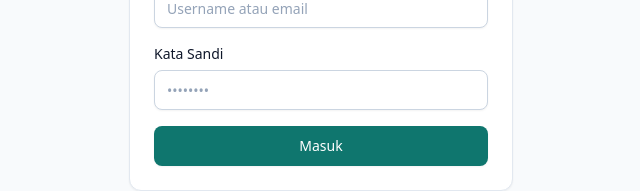
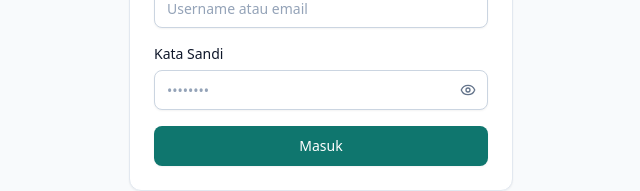
Before and after one commit to sandikaa24/oase-dental, a Next.js app in the folder apps/web/: page /login in a window 1280 px wide. Shown: the part 434-625 px from the top of the page, without its empty margins (319-959 px from the left). Built offline with nearby package versions, Linux system fonts and the light colour scheme; no server answers.

Commit message:
feat(ui): add accessible password visibility toggle with >=40px touch area to login and user modals (UI-1)

```diff
--- a/apps/web/app/login/page.tsx
+++ b/apps/web/app/login/page.tsx
@@ -7,7 +7,7 @@ import { Button } from '@/components/ui/button';
 import { Input } from '@/components/ui/input';
 import { Card, CardHeader, CardTitle, CardDescription, CardContent } from '@/components/ui/card';
 import { ErrorBanner } from '@/components/ui/placeholder';
-import { Sparkles } from 'lucide-react';
+import { Sparkles, Eye, EyeOff } from 'lucide-react';
 
 import type { UserSession } from '@/lib/auth-context';
 
@@ -17,6 +17,7 @@ export default function LoginPage() {
 
   const [identifier, setIdentifier] = useState('');
   const [password, setPassword] = useState('');
+  const [showPassword, setShowPassword] = useState(false);
   const [error, setError] = useState<string | null>(null);
   const [isSubmitting, setIsSubmitting] = useState(false);
 
@@ -104,13 +105,29 @@ export default function LoginPage() {
               <div className="space-y-1">
                 <Input
                   label="Kata Sandi"
-                  type="password"
+                  type={showPassword ? 'text' : 'password'}
                   placeholder="••••••••"
                   value={password}
                   onChange={(e) => setPassword(e.target.value)}
                   required
                   autoComplete="current-password"
                   disabled={isSubmitting || authLoading}
+                  suffix={
+                    <button
+                      type="button"
+                      onClick={() => setShowPassword((prev) => !prev)}
+                      aria-label={showPassword ? 'Sembunyikan kata sandi' : 'Lihat kata sandi'}
+                      title={showPassword ? 'Sembunyikan kata sandi' : 'Lihat kata sandi'}
+                      className="w-10 h-10 flex items-center justify-center text-muted hover:text-foreground focus:outline-none focus-visible:ring-2 focus-visible:ring-accent rounded-r-md transition-colors"
+                      tabIndex={-1}
+                    >
+                      {showPassword ? (
+                        <EyeOff className="h-4 w-4" aria-hidden="true" />
+                      ) : (
+                        <Eye className="h-4 w-4" aria-hidden="true" />
+                      )}
+                    </button>
+                  }
                 />
               </div>
 
--- a/apps/web/components/ui/input.tsx
+++ b/apps/web/components/ui/input.tsx
@@ -6,11 +6,12 @@ export interface InputProps extends Omit<React.InputHTMLAttributes<HTMLInputElem
   error?: string;
   helperText?: string;
   prefix?: React.ReactNode;
+  suffix?: React.ReactNode;
   containerClassName?: string;
 }
 
 export const Input = React.forwardRef<HTMLInputElement, InputProps>(
-  ({ className, containerClassName, label, error, helperText, prefix, id, type, ...props }, ref) => {
+  ({ className, containerClassName, label, error, helperText, prefix, suffix, id, type, ...props }, ref) => {
     const inputId = id || (label ? `input-${label.toLowerCase().replace(/\s+/g, '-')}` : undefined);
 
     return (
@@ -38,6 +39,7 @@ export const Input = React.forwardRef<HTMLInputElement, InputProps>(
               'focus-visible:outline-none focus-visible:border-accent focus-visible:ring-2 focus-visible:ring-primary-soft',
               'disabled:cursor-not-allowed disabled:opacity-50 disabled:bg-slate-50',
               prefix && 'pl-10',
+              suffix && 'pr-10',
               error && 'border-danger-icon focus-visible:border-danger-icon focus-visible:ring-danger-bg',
               className
             )}
@@ -45,6 +47,11 @@ export const Input = React.forwardRef<HTMLInputElement, InputProps>(
             aria-describedby={error ? `${inputId}-error` : helperText ? `${inputId}-helper` : undefined}
             {...props}
           />
+          {suffix && (
+            <div className="absolute inset-y-0 right-0 flex items-center">
+              {suffix}
+            </div>
+          )}
         </div>
         {error && (
           <p id={`${inputId}-error`} className="text-xs text-danger-text font-medium">
--- a/apps/web/components/users/reset-password-modal.tsx
+++ b/apps/web/components/users/reset-password-modal.tsx
@@ -111,7 +111,6 @@ export function ResetPasswordModal({
                 Role {user.role}: minimal {minPasswordLength} karakter
               </span>
             </label>
-            <div className="relative">
             <Input
               type={showPassword ? 'text' : 'password'}
               required
@@ -119,18 +118,20 @@ export function ResetPasswordModal({
               placeholder={`Minimal ${minPasswordLength} karakter`}
               value={newPassword}
               onChange={(e) => setNewPassword(e.target.value)}
-                className="pr-9 text-xs font-mono"
-              />
+              className="text-xs font-mono"
+              suffix={
                 <button
                   type="button"
                   onClick={() => setShowPassword(!showPassword)}
                   aria-label={showPassword ? 'Sembunyikan password' : 'Lihat password'}
                   title={showPassword ? 'Sembunyikan password' : 'Lihat password'}
-                className="absolute right-2.5 top-1/2 -translate-y-1/2 text-muted hover:text-foreground p-0.5 rounded"
+                  className="w-10 h-10 flex items-center justify-center text-muted hover:text-foreground focus:outline-none focus-visible:ring-2 focus-visible:ring-accent rounded-r-md transition-colors"
+                  tabIndex={-1}
                 >
                   {showPassword ? <EyeOff className="h-4 w-4" /> : <Eye className="h-4 w-4" />}
                 </button>
-            </div>
+              }
+            />
           </div>
 
           <div className="flex items-center justify-end gap-2 pt-3 border-t border-border">
--- a/apps/web/components/users/user-modal.tsx
+++ b/apps/web/components/users/user-modal.tsx
@@ -248,7 +248,6 @@ export function UserModal({
                   Role {role}: minimal {minPasswordLength} karakter
                 </span>
               </label>
-              <div className="relative">
               <Input
                 type={showPassword ? 'text' : 'password'}
                 required
@@ -256,18 +255,20 @@ export function UserModal({
                 placeholder={`Minimal ${minPasswordLength} karakter`}
                 value={password}
                 onChange={(e) => setPassword(e.target.value)}
-                  className="pr-9 text-xs font-mono"
-                />
+                className="text-xs font-mono"
+                suffix={
                   <button
                     type="button"
                     onClick={() => setShowPassword(!showPassword)}
                     aria-label={showPassword ? 'Sembunyikan password' : 'Lihat password'}
                     title={showPassword ? 'Sembunyikan password' : 'Lihat password'}
-                  className="absolute right-2.5 top-1/2 -translate-y-1/2 text-muted hover:text-foreground p-0.5 rounded"
+                    className="w-10 h-10 flex items-center justify-center text-muted hover:text-foreground focus:outline-none focus-visible:ring-2 focus-visible:ring-accent rounded-r-md transition-colors"
+                    tabIndex={-1}
                   >
                     {showPassword ? <EyeOff className="h-4 w-4" /> : <Eye className="h-4 w-4" />}
                   </button>
-              </div>
+                }
+              />
             </div>
           )}
 
--- a/apps/web/scripts/phase3-task10-test.mjs
+++ b/apps/web/scripts/phase3-task10-test.mjs
@@ -36,9 +36,9 @@ async function run() {
   const hash = await bcrypt.hash('1234', 10);
   await prisma.user.updateMany({ data: { passwordHash: hash } });
 
-  const owner = await prisma.user.findFirst({ where: { role: 'OWNER' } });
-  const manager = await prisma.user.findFirst({ where: { role: 'MANAGER' } });
-  const cashier = await prisma.user.findFirst({ where: { role: 'CASHIER' } });
+  const owner = await prisma.user.findFirst({ where: { role: 'OWNER', active: true } });
+  const manager = await prisma.user.findFirst({ where: { role: 'MANAGER', active: true } });
+  const cashier = await prisma.user.findFirst({ where: { role: 'CASHIER', active: true } });
 
   const ownerCookie = await login(owner.email, '1234');
   const managerCookie = manager ? await login(manager.email, '1234') : null;
```
Also changed, not shown: apps/web/scripts/phase5-task9-test.mjs (+6 -17 lines). Lines whose indentation alone changed are shown as unchanged.
